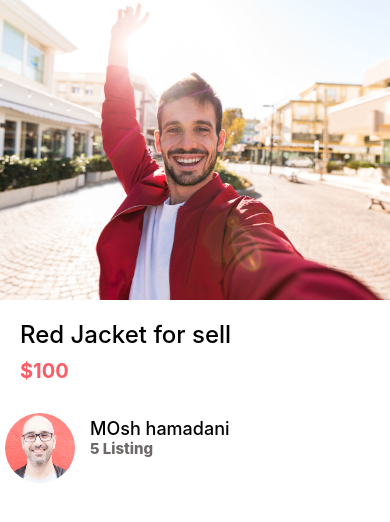
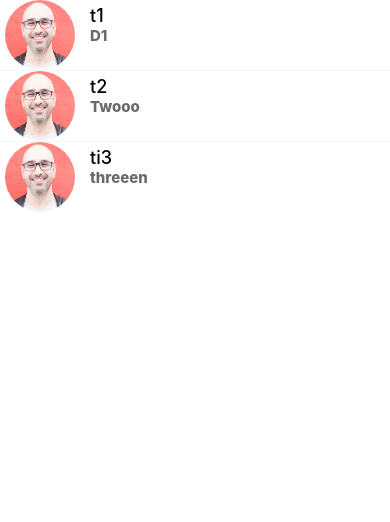
Before and after one commit to preetibiswas/react-native-first-app, a React Native app: screen / in a window 390 px wide. Shown: the top 522 px of the page. Built offline with nearby package versions, Linux system fonts and the light colour scheme.

Commit message:
create-listItemSeprator

```diff
--- a/App.tsx
+++ b/App.tsx
@@ -6,6 +6,7 @@ import Welcome from './app/screens/Welcome';
 import Card from './app/component/Card';
 import {View} from 'react-native';
 import ListingDetailsScreen from './app/component/ListingDetailsScreen';
+import MessageScreen from './app/component/MessageScreen';
 
 function App() {
   console.log('preeti');
@@ -18,7 +19,8 @@ function App() {
           subTitle="$100"
           image={require('./app/assets/jacket.jpg')}
         /> */}
-      <ListingDetailsScreen />
+      {/* <ListingDetailsScreen /> */}
+      <MessageScreen />
 
       {/* <ViewImageScreen /> */}
       {/* <View style={{flex: 1, backgroundColor: '#fff'}}>
--- /dev/null
+++ b/app/component/ListItemSeperator.js
@@ -0,0 +1,18 @@
+/* eslint-disable prettier/prettier */
+import React from 'react';
+import {View, StyleSheet} from 'react-native';
+import colors from '../config/colors';
+
+function ListItemSeperator() {
+  return <View style={styles.seperator} />;
+}
+
+export default ListItemSeperator;
+
+const styles = StyleSheet.create({
+  seperator: {
+    width: '100%',
+    height: 1,
+    backgroundColor: colors.light,
+  },
+});
--- /dev/null
+++ b/app/component/MessageScreen.js
@@ -0,0 +1,40 @@
+/* eslint-disable prettier/prettier */
+import React from 'react';
+import {FlatList} from 'react-native';
+import ListItem from './ListItem';
+import {View} from 'react-native';
+import ListItemSeperator from './ListItemSeperator';
+const message = [
+  {id: 1, title: 't1', description: 'D1', image: require('../assets/mosh.jpg')},
+  {
+    id: 2,
+    title: 't2',
+    description: 'Twooo',
+    image: require('../assets/mosh.jpg'),
+  },
+  {
+    id: 3,
+    title: 'ti3',
+    description: 'threeen',
+    image: require('../assets/mosh.jpg'),
+  },
+];
+
+function MessageScreen() {
+  return (
+    <FlatList
+      data={message}
+      ItemSeparatorComponent={<ListItemSeperator />}
+      keyExtractor={messag => messag.id.toString()}
+      renderItem={({item}) => (
+        <ListItem
+          title={item.title}
+          image={item.image}
+          subtitle={item.description}
+        />
+      )}
+    />
+  );
+}
+
+export default MessageScreen;
--- a/app/config/colors.js
+++ b/app/config/colors.js
@@ -5,4 +5,5 @@ export default {
   black: '#000',
   white: '#fff',
   medium: '#6e6969',
+  light: '#f8f4f4',
 };
--- a/package.json
+++ b/package.json
@@ -12,7 +12,6 @@
   "dependencies": {
     "react": "18.2.0",
     "react-native": "^0.73.5",
-    "react-native-vector-icons": "^10.0.3",
     "react-native-video": "^5.2.1"
   },
   "devDependencies": {
```
Also changed, not shown: 2 other files (tests, documents, lock files or other folders).
